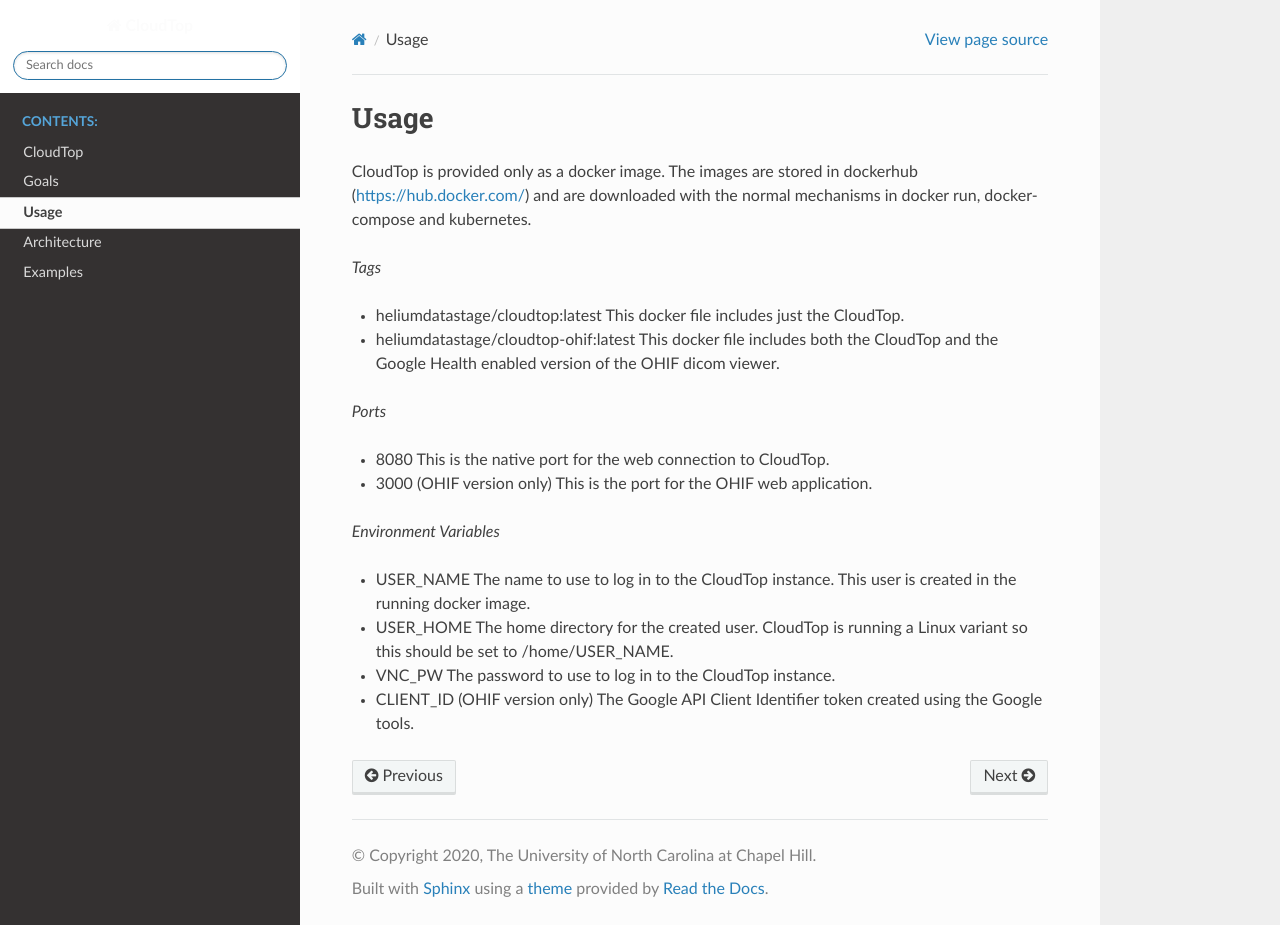
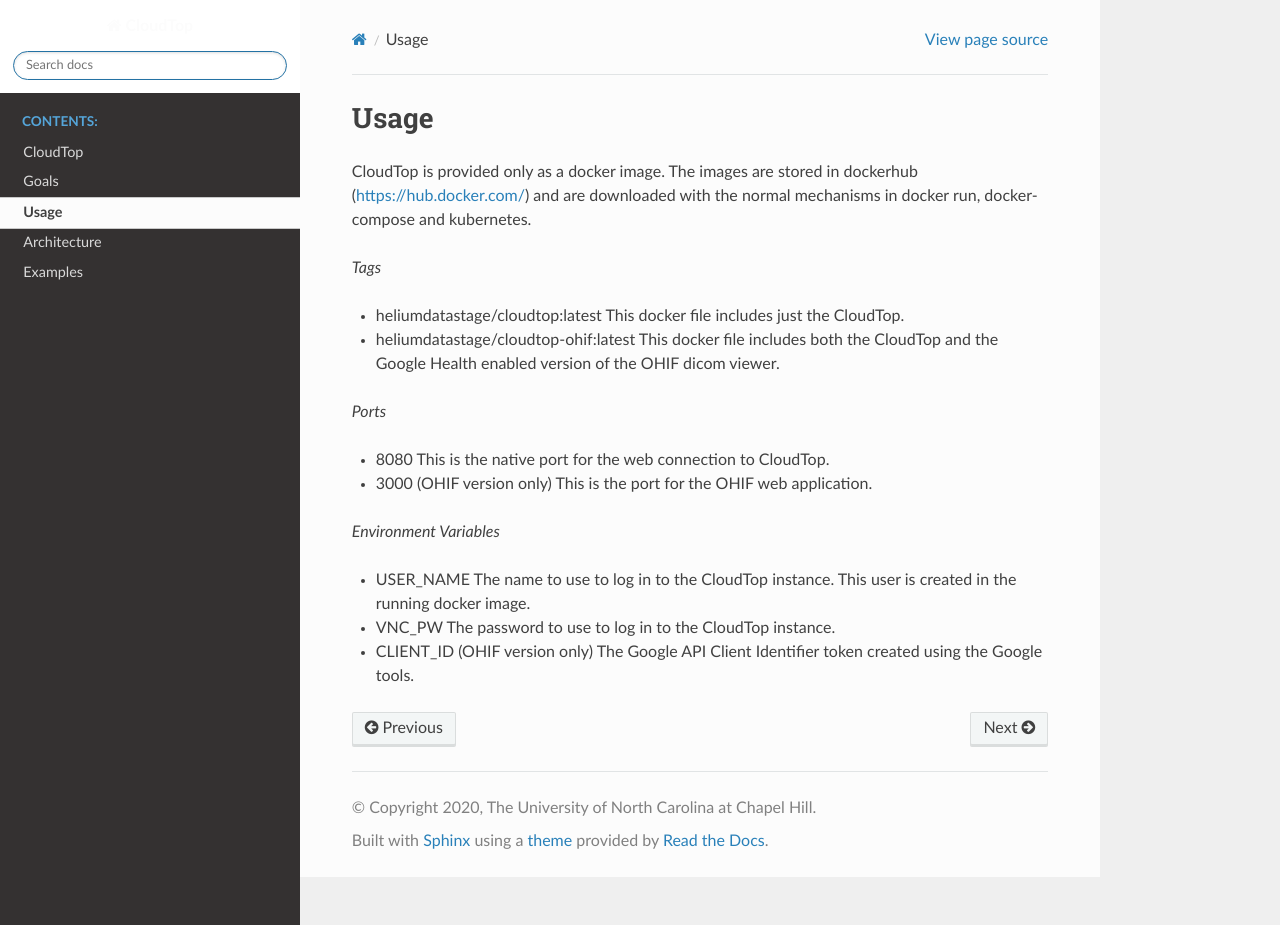
Before and after one commit to helxplatform/cloudtop-docs, a Sphinx documentation site: the page built from docs/source/Usage.rst, in a window 1280 px wide and 925 px high. Built offline with Sphinx 7.4.7 and the Read the Docs theme 2.0.0, drawn with Linux system fonts in a browser that asks for light colours.

Commit message:
removed the obsoleted USER_HOME environment variable from the Usage page

```diff
--- a/docs/source/Usage.rst
+++ b/docs/source/Usage.rst
@@ -16,6 +16,5 @@
 *Environment Variables*
 
 * USER_NAME The name to use to log in to the CloudTop instance. This user is created in the running docker image.
-* USER_HOME The home directory for the created user.  CloudTop is running a Linux variant so this should be set to /home/USER_NAME.
 * VNC_PW The password to use to log in to the CloudTop instance.
 * CLIENT_ID (OHIF version only) The Google API Client Identifier token created using the Google tools.
```
